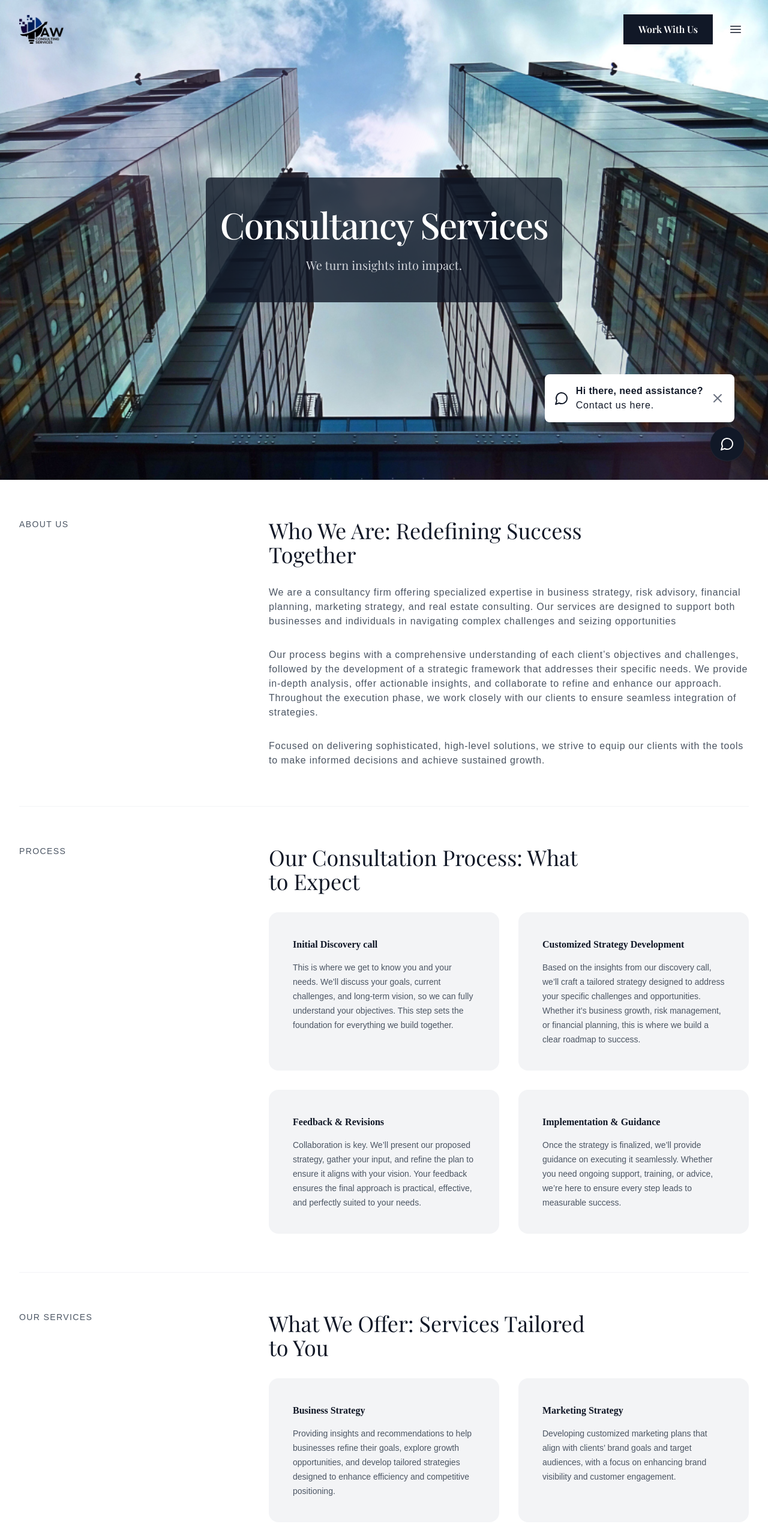
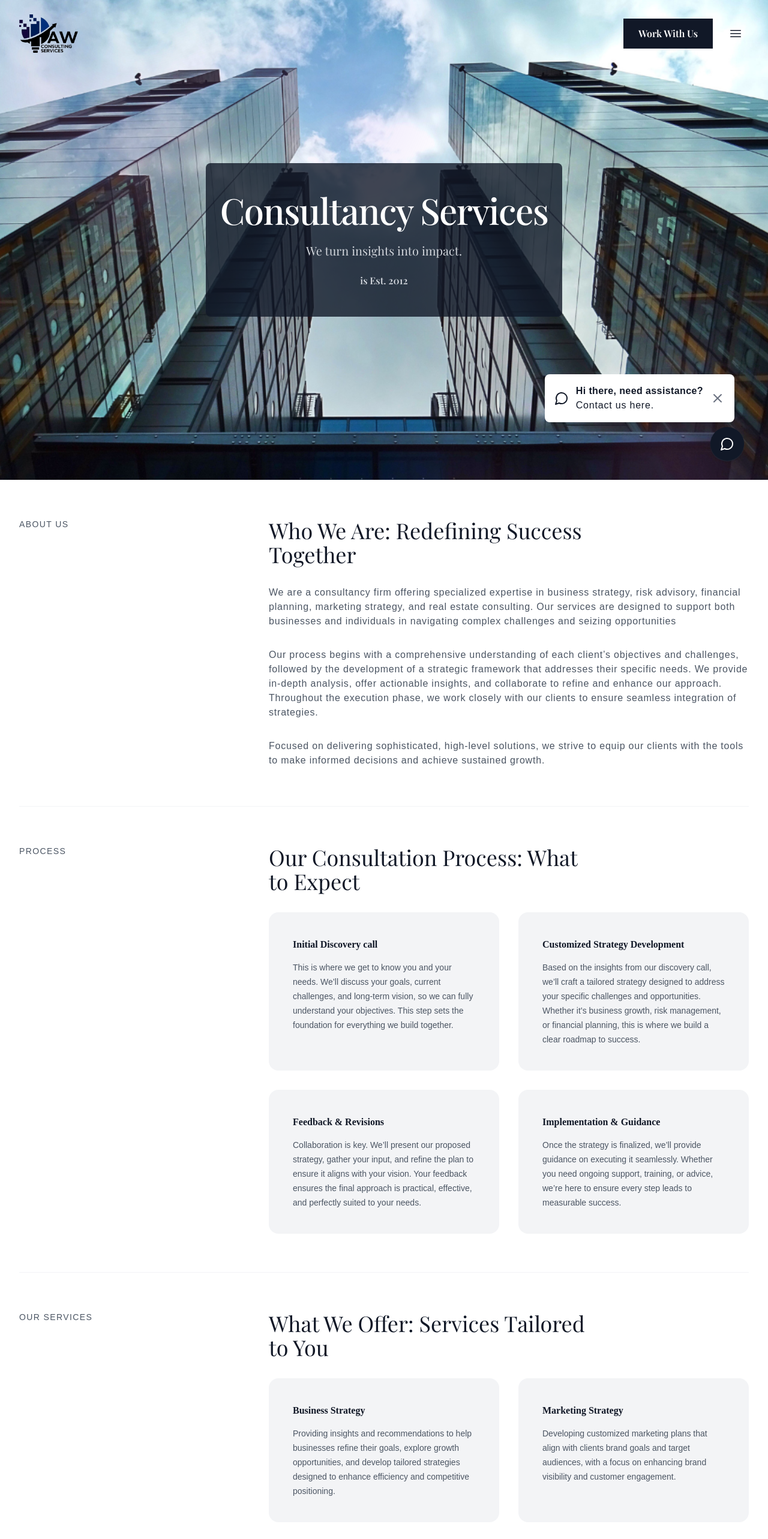
Before and after one commit to DrRhea/company_profile_usa, a Next.js app: page / in a window 1280 px wide. Shown: the top 2566 px of the page at 60% size. Built offline with nearby package versions, Linux system fonts and the light colour scheme; a web font is replaced by a local one.

Commit message:
feat: add more text

```diff
--- a/src/app/components/About.js
+++ b/src/app/components/About.js
@@ -68,7 +68,7 @@ const About = () => {
                 { title: "Business Strategy",
                   address: ["Providing insights and recommendations to help businesses refine their goals, explore growth opportunities, and develop tailored strategies designed to enhance efficiency and competitive positioning."] },
                 { title: "Marketing Strategy",
-                  address: ["Developing customized marketing plans that align with clients’ brand goals and target audiences, with a focus on enhancing brand visibility and customer engagement."] },
+                  address: ["Developing customized marketing plans that align with clients brand goals and target audiences, with a focus on enhancing brand visibility and customer engagement."] },
                 { title: "Risk Advisory",
                   address: ["Offering guidance to identify and assess potential risks, along with strategies that may help businesses navigate uncertainties and improve decision-making processes."] },
                 { title: "Real Estate Consulting",
--- a/src/app/components/Accordion.js
+++ b/src/app/components/Accordion.js
@@ -21,7 +21,7 @@ const Accordion = () => {
     },
     {
       question: "Does AW Consulting offer services for startups or small businesses?",
-      answer: "Yes, we understand the unique challenges startups and small businesses face. AW provides tailored solutions to help you build a strong foundation. Whether you’re just starting or ready to scale, we’re here to support you every step of the way.",
+      answer: "Yes, we understand the unique challenges startups and small businesses face. AW provides tailored solutions to help you build a strong foundation. Whether you are just starting or ready to scale, we are here to support you every step of the way.",
     },
     {
       question: "How are project budgets managed?",
--- a/src/app/components/Hero.js
+++ b/src/app/components/Hero.js
@@ -18,6 +18,7 @@ const Hero = () => {
               Consultancy Services
             </h1>
             <p className="mt-6 text-base sm:text-xl text-gray-300">We turn insights into impact.</p>
+            <p className="mt-6 text-sm sm:text-base text-gray-300 font-semibold">is Est. 2012</p>
           </div>
         </div>
         <div className="absolute inset-x-0 top-[calc(100%-13rem)] -z-10 transform-gpu overflow-hidden blur-3xl sm:top-[calc(100%-30rem)]" aria-hidden="true">
--- a/src/app/components/Navbar.js
+++ b/src/app/components/Navbar.js
@@ -113,7 +113,7 @@ export default function Navbar() {
                 src='/images/logo.png'
                 className={`${
                   isFixed ? 'bg-white p-1 rounded' : ''
-                } h-12 w-auto`}
+                } h-12 md:h-16 w-auto`}
                 alt="Logo"
               />
             </div>
```
